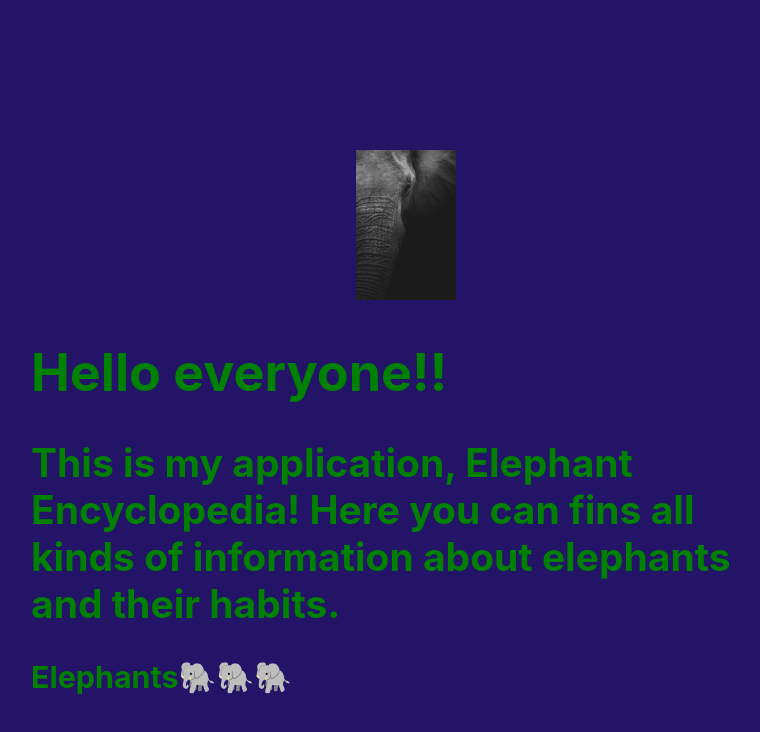
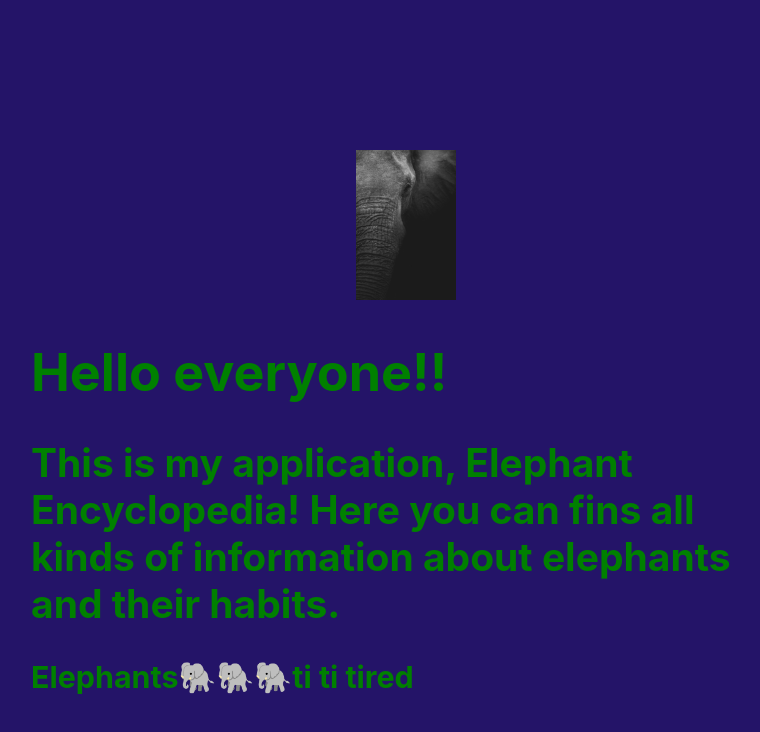
Before and after one commit to JoyUmoekpo/Elephant-Encyclopedia, a React (Create React App) app: page / in a window 1280 px wide. Shown: the top 732 px of the page, without its empty margins (234-994 px from the left). Built offline with nearby package versions, Linux system fonts and the light colour scheme.

Commit message:
Update App.js

```diff
--- a/src/App.js
+++ b/src/App.js
@@ -7,7 +7,7 @@ const App = () => {
 			greeting: "Hello everyone!",
 			explanation:
 				"This is my application, Elephant Encyclopedia! Here you can fins all kinds of information about elephants and their habits.",
-			message: "Elephants🐘🐘🐘",
+			message: "Elephants🐘🐘🐘ti ti tired",
 		},
 	];
 
```
